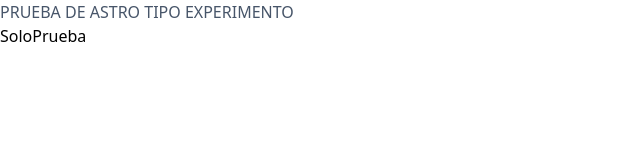
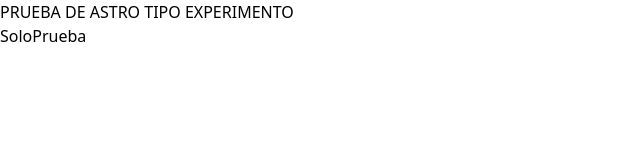
Before and after one commit to samytaub/astrotesting, an Astro site: page / in a window 1280 px wide. Shown: the whole page, without its empty margins (0-640 px from the left). Built offline with nearby package versions, Linux system fonts and the light colour scheme; Astro itself is replaced by a stand-in of ours.

```diff
--- a/src/pages/index.astro
+++ b/src/pages/index.astro
@@ -11,7 +11,7 @@ import SoloPrueba from "../components/SoloPrueba";
     <title>PRUEBA DE ASTRO TIPO EXPERIMENTO</title>
   </head>
   <body>
-    <h1 class="text-slate-600 mx-auto">PRUEBA DE ASTRO TIPO EXPERIMENTO</h1>
+    <h1>PRUEBA DE ASTRO TIPO EXPERIMENTO</h1>
     <SoloPrueba client:load />
   </body>
 </html>
```
